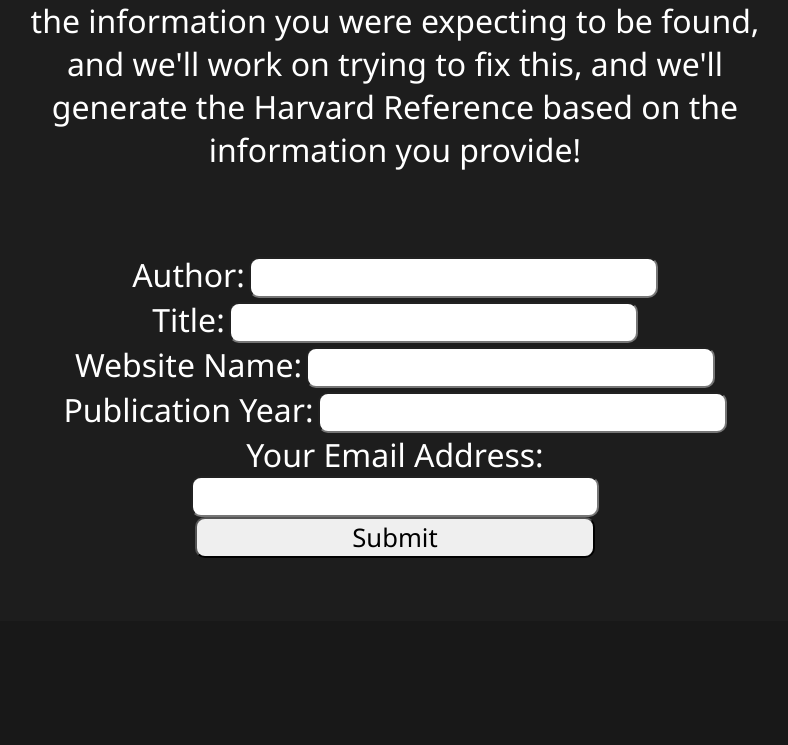
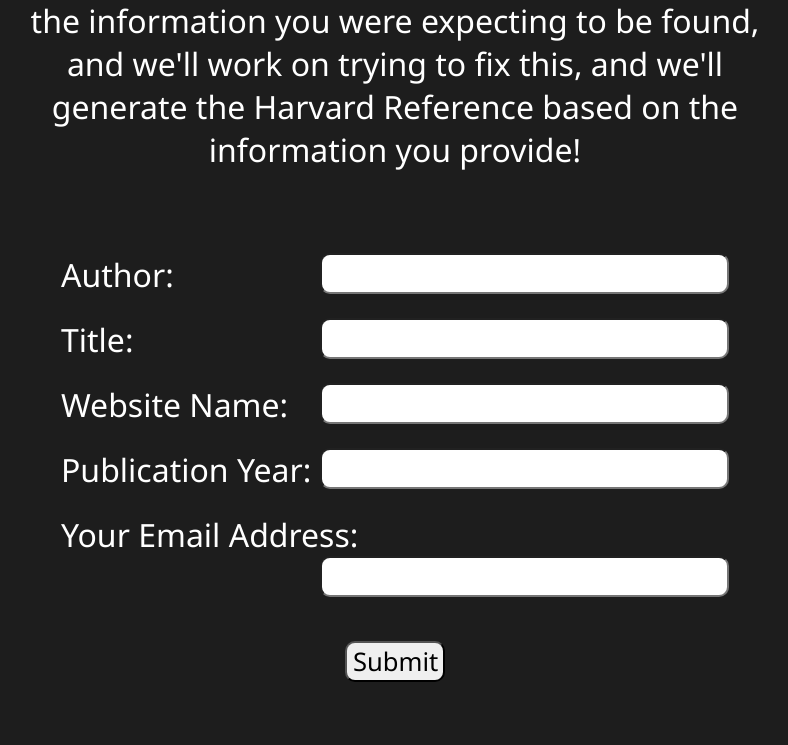
Before and after one commit to cBridges851/Harvard-Reference-Generator, a Flask app: page /unexpected-output in a window 1280 px wide. Shown: the part 425-1170 px from the top of the page, without its empty margins (245-1033 px from the left). Before the commit the page ends 983 px from the top, so only its background shows below. Run offline with Flask 2, Linux system fonts and the light colour scheme.

Commit message:
front-end-restyle Sorted out the styling of the unexpected output page.

```diff
--- a/static/stylesheets/mobile.css
+++ b/static/stylesheets/mobile.css
@@ -17,7 +17,7 @@
 
     .container {
         padding: 0;
-        width: 100%;
+        width: 95vw;
         margin: auto;
         display: flex;
         flex-direction: column;
@@ -48,4 +48,12 @@
     .logo {
         width: 50px;
     }
+
+    .input__unexpected-output .unexpected-output__information-box label{
+        font-size: 16px;
+    }
+
+    .input__unexpected-output .unexpected-output__submit {
+        width: 20%;
+    }
 }
--- a/static/stylesheets/style.css
+++ b/static/stylesheets/style.css
@@ -90,3 +90,27 @@ label {
     width: 100px;
     margin-right: 20px;
 }
+
+.input__unexpected-output {
+    text-align: left;
+    display: flex;
+    flex-direction: column;
+}
+
+.unexpected-output__information-box {
+    display: block;
+}
+
+.unexpected-output__information-box label {
+    float: center;
+}
+
+.unexpected-output__information-box input {
+    float: right;
+    width: 60%
+}
+
+.input__unexpected-output .unexpected-output__submit {
+    width: 15%;
+    margin: auto;
+}
--- a/static/stylesheets/tablet.css
+++ b/static/stylesheets/tablet.css
@@ -16,8 +16,8 @@
     }
 
     .container {
-        padding: 0px;
-        width: 100%;
+        padding: 0;
+        width: 95vw;
         margin: auto;
     }
 
@@ -40,4 +40,8 @@
     .logo {
         width: 80px;
     }
+
+    .unexpected-output__information-box label {
+        font-size: 25px;
+    }
 }
--- a/templates/unexpected-output.html
+++ b/templates/unexpected-output.html
@@ -16,25 +16,38 @@
     </p>
 	<div class="container__input">
         <form action="/submit-unexpected-output"
-                method="POST">
+                method="POST"
+                class="input__unexpected-output">
+            <div class="unexpected-output__information-box">
                 <label for="author">Author:</label>
                 <input name="author"></input>
+            </div>
             <br />
+            <div class="unexpected-output__information-box">
                 <label for="title">Title:</label>
                 <input name="title"></input>
+            </div>
             <br />
+            <div class="unexpected-output__information-box">
                 <label for="websiteName">Website Name:</label>
                 <input name="websiteName"></input>
+            </div>
             <br />
+            <div class="unexpected-output__information-box">
                 <label for="publicationYear">Publication Year:</label>
                 <input name="publicationYear"
                         type="number"
                         min="1990"></input>
+            </div>
             <br />
+            <div class="unexpected-output__information-box">
                 <label for="userEmail">Your Email Address:</label>
                 <input name="userEmail"
                     type="email"></input>
-            <input type="submit"></input>
+            </div>
+            <br /><br />
+            <input type="submit"
+                    class="unexpected-output__submit"></input>
         </form>
     </div>
     <script>
```
Lines whose indentation alone changed are shown as unchanged.
